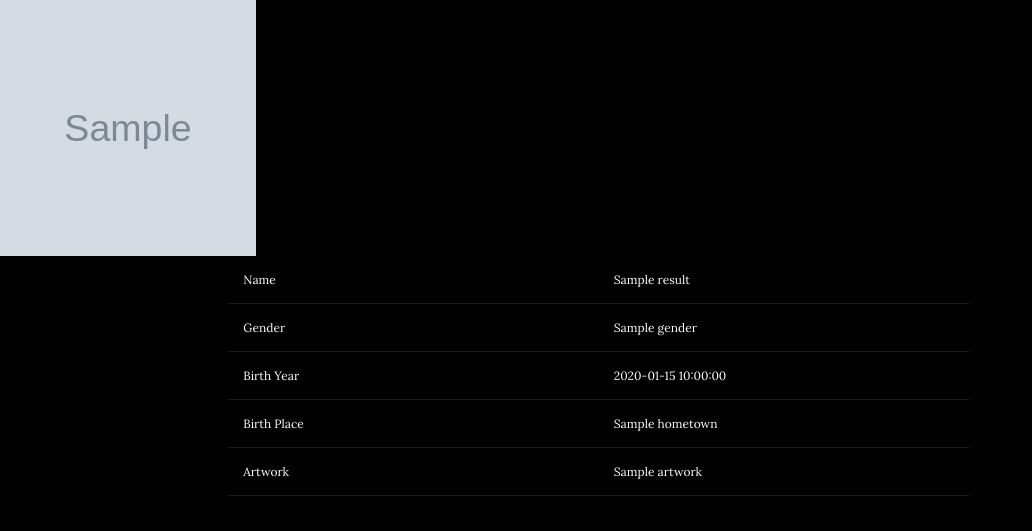
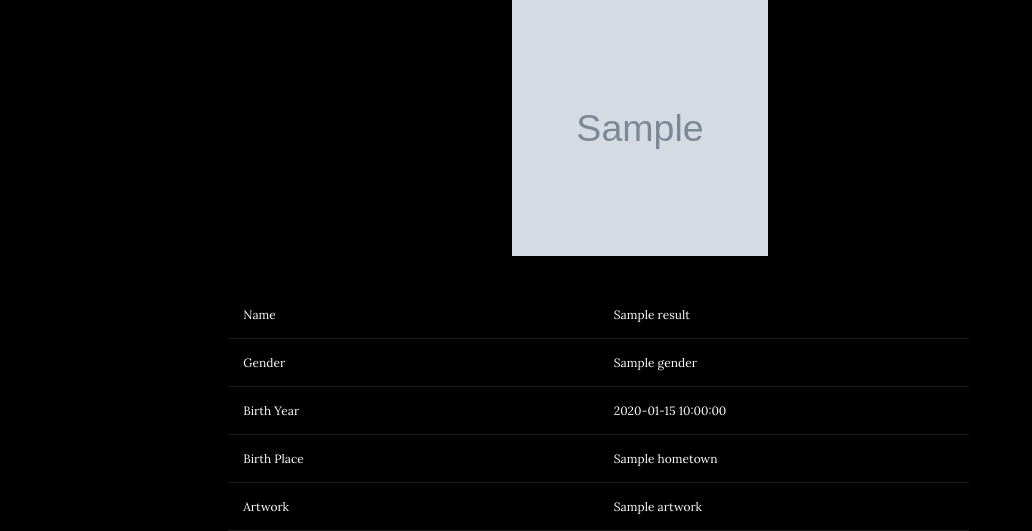
Before and after one commit to cs373gc-fall-2016/GallerSwe, a Flask app: template app/templates/artistDetail.html in a window 1280 px wide. Shown: the part 175-706 px from the top of the page, without its empty margins (0-1032 px from the left). Run offline with Flask 2, Linux system fonts and the light colour scheme; the template is opened without the code that fills it: most values are stand-ins (such as "Sample title", 1, 10 or a date in 2020); grey boxes marked "Sample" are stand-in pictures; some libraries are stand-ins or nearby versions.

Commit message:
SORT WORKS OMFG

```diff
--- a/app/templates/artistDetail.html
+++ b/app/templates/artistDetail.html
@@ -10,8 +10,15 @@
         </div>
     </div>
 </header>
-
-<img src="{{result.get('_links').get('thumbnail').get('href')}}" alt="alternative text" width="256" height="256" ></img>
+<div class="my-block">
+  <div class="container">
+      <div class="row">
+          <div class="col-md-8 col-md-offset-2">
+            <p style="text-align:center;"><img src="{{result.get('_links').get('thumbnail').get('href')}}" alt="alternative text" width="256" height="256" ></img></p>
+          </div>
+        </div>
+      </div>
+</div>
 
 <div class="col-lg-8 col-lg-offset-2">
     <div id="display">
```
Also changed, not shown: app/templates/artists.html (+7 -5 lines).
